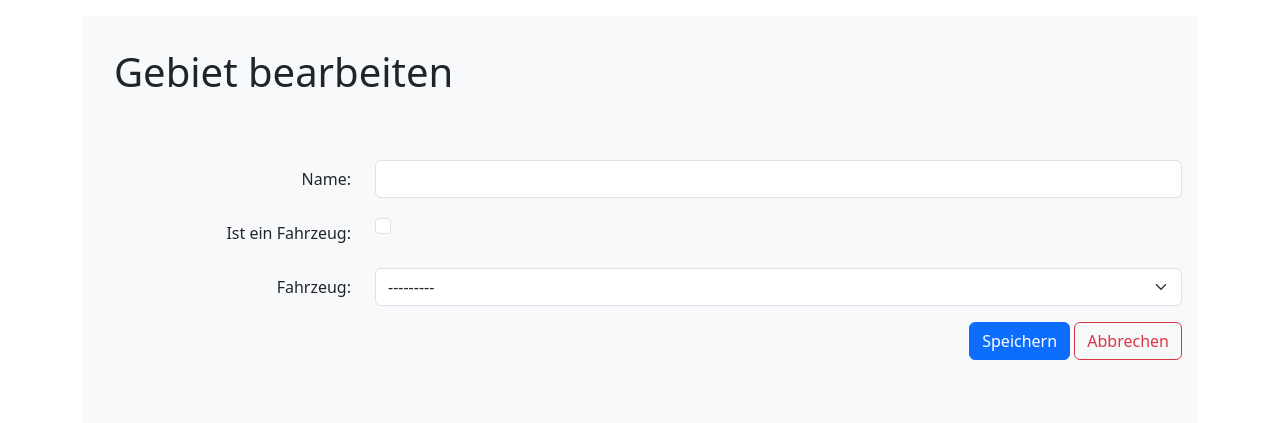
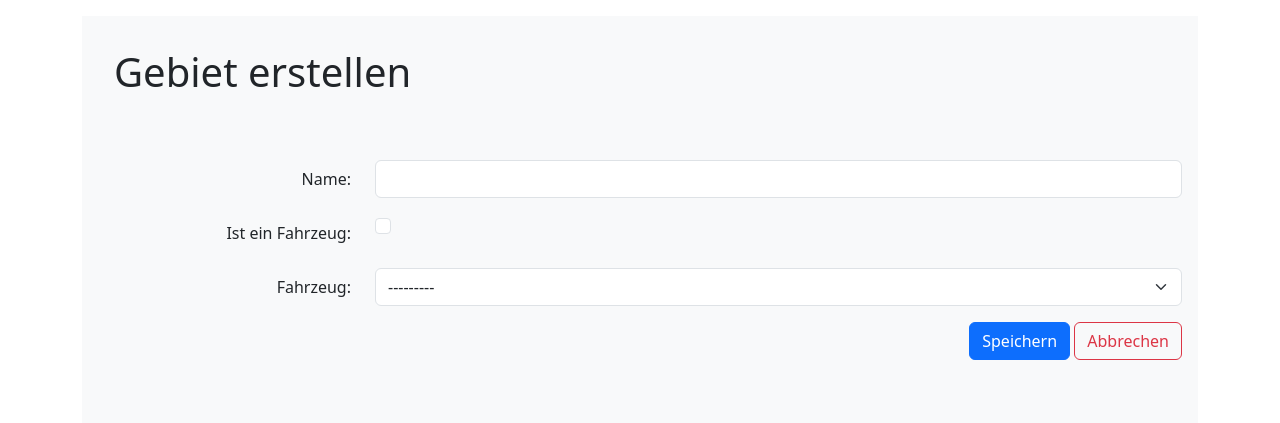
Before and after one commit to do9xe/WBSA-Tool, a Django app: page /area/new in a window 1280 px wide. Shown: the part 62-485 px from the top of the page. Run offline with Django 3.2, Linux system fonts and the light colour scheme; the visitor is signed in with stand-in values (Sample User, id 1); data that the repository does not hold is empty.

Commit message:
Titel in model_edit.html in Abhängigkeit zur Aktion anzeigen

```diff
--- a/WBSAtool/frontend/forms.py
+++ b/WBSAtool/frontend/forms.py
@@ -21,7 +21,7 @@ class StreetForm(forms.ModelForm):
     class Meta:
         model = Street
         exclude = ["osm_imported"]
-        titel = "Straße bearbeiten"
+        titel = "Straße"
     name = forms.CharField(label="Straßenname",
                            max_length=200,
                            widget=forms.TextInput(attrs={'class': 'form-control'}))
@@ -44,7 +44,7 @@ class AreaForm(forms.ModelForm):
     class Meta:
         model = Area
         exclude = []
-        titel = "Gebiet bearbeiten"
+        titel = "Gebiet"
     name = forms.CharField(label="Name",
                            max_length=200,
                            widget=forms.TextInput(attrs={'class': 'form-control'}))
--- a/WBSAtool/frontend/templates/bulk_edit.html
+++ b/WBSAtool/frontend/templates/bulk_edit.html
@@ -1,6 +1,6 @@
 {% extends 'base.html' %}
 
-{% block titel %}Bulk-Edit{% endblock titel %}
+{% block titel %}{{ form.Meta.titel }}{% endblock titel %}
 
 {% block data %}
     <form method="post" class="form-object-edit mt-5">
--- a/WBSAtool/frontend/templates/model_edit.html
+++ b/WBSAtool/frontend/templates/model_edit.html
@@ -1,6 +1,6 @@
 {% extends 'base.html' %}
 
-{% block titel %}{{ form.Meta.titel }}{% endblock titel %}
+{% block titel %}{{ form.Meta.titel }} {% if object %}bearbeiten{% else %}erstellen{% endif %}{% endblock titel %}
 
 {% block data %}
 <form method="post" class="form-object-edit mt-5">
```
